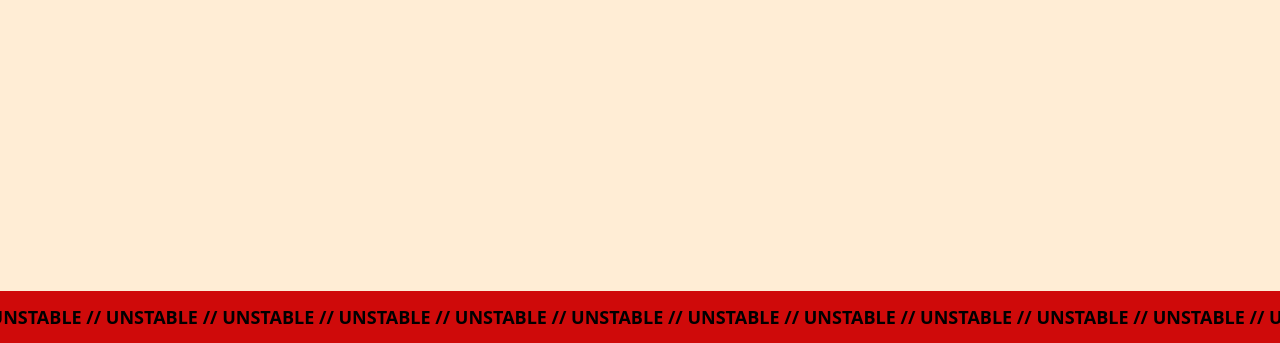
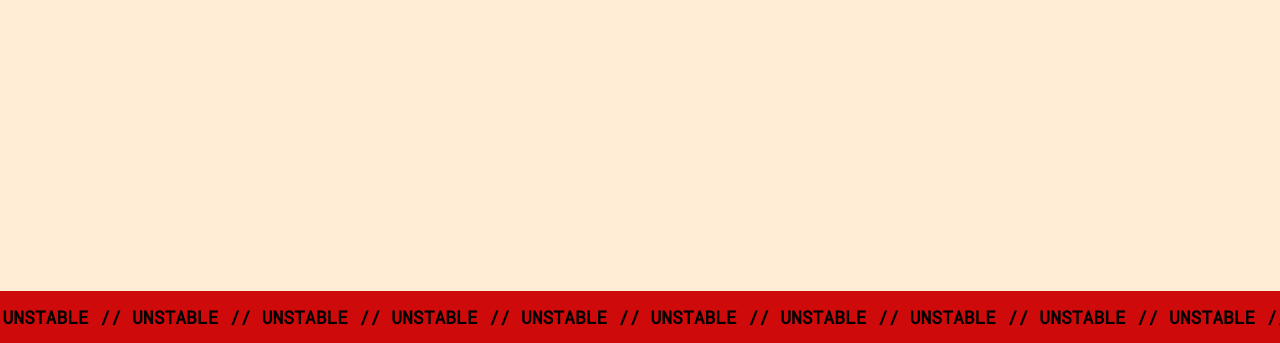
Before and after one commit to byanthny/anthnydas.com, an Astro site: page / in a window 1280 px wide. Shown: the part 457-800 px from the top of the page. Built offline with nearby package versions, Linux system fonts and the light colour scheme; Astro itself is replaced by a stand-in of ours.

Commit message:
style: set font ScrollAlert to mono

```diff
--- a/src/components/ScrollAlert.astro
+++ b/src/components/ScrollAlert.astro
@@ -1,11 +1,11 @@
 ---
-import "@fontsource/open-sans";
+import "@fontsource/roboto-mono";
 ---
 
 <div
   class="fixed bottom-0 w-full py-3 text-center bg-[#CF0A0A] text-lg whtespace-nowrap fixed font-bold opacity-[95]"
 >
-  <p class="whitespace-nowrap ml-[-30px] font-sans font-semibold">
+  <p class="whitespace-nowrap ml-[-30px] font-mono font-semibold">
     // UNSTABLE // UNSTABLE // UNSTABLE // UNSTABLE // UNSTABLE // UNSTABLE //
     UNSTABLE // UNSTABLE // UNSTABLE // UNSTABLE // UNSTABLE // UNSTABLE //
     UNSTABLE // UNSTABLE // UNSTABLE // UNSTABLE // UNSTABLE // UNSTABLE //
```
